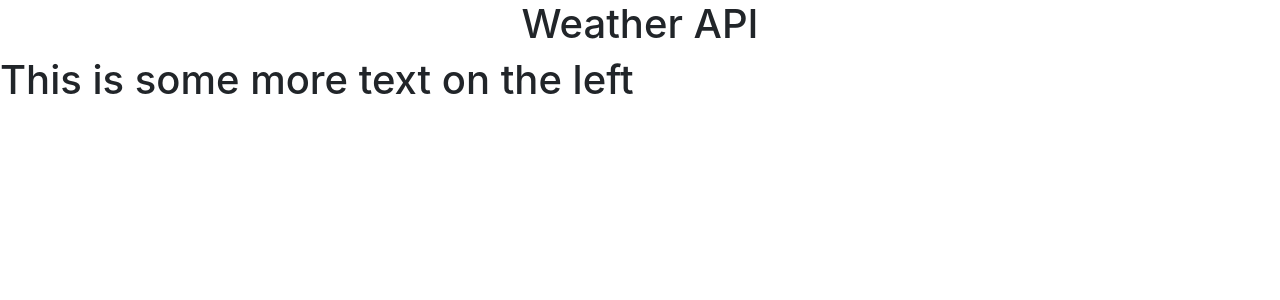
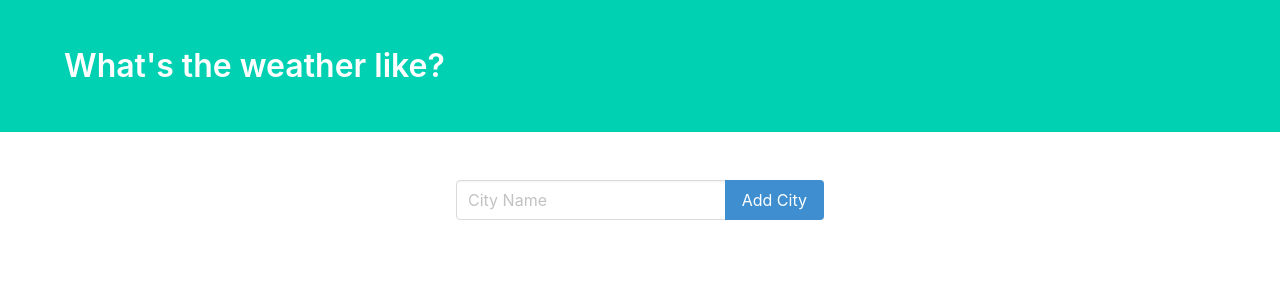
Before and after one commit to michealcoleyoung/WeatherAPI, a Flask app: page / in a window 1280 px wide. Shown: the top 300 px of the page. Run offline with Flask 2, Linux system fonts and the light colour scheme; data that the repository does not hold is empty; some libraries are stand-ins or nearby versions.

Commit message:
updated url in app.py

```diff
--- a/app.py
+++ b/app.py
@@ -9,4 +9,11 @@ app.config['DEBUG'] = True
 
 @app.route('/')
 def index():
+    url = 'http://api.openweathermap.org/data/2.5/weather?q=London,uk&APPID=9505be1fdbed303d342537db528a8c23'
+    city = 'Dallas'
+
+    r = requests.get(url.format(city)).json()
+    print(r)
+
+
     return render_template('weather.html')
--- a/templates/weather.html
+++ b/templates/weather.html
@@ -1,13 +1,90 @@
-<!DOCTYPE html>
+<!-- <!DOCTYPE html>
 <html lang="en">
 <head>
     <meta charset="UTF-8">
     <link rel="stylesheet" href="https://stackpath.bootstrapcdn.com/bootstrap/4.3.1/css/bootstrap.min.css" integrity="sha384-ggOyR0iXCbMQv3Xipma34MD+dH/1fQ784/j6cY/iJTQUOhcWr7x9JvoRxT2MZw1T" crossorigin="anonymous">
-    <link rel="stylesheet" type="text/css" href="{{ url_for('static', filename='static/style.css') }}">
+    <link rel="stylesheet" type="text/css" href="{{ url_for('static', filename='styles.css') }}">
     <title>Title</title>
 </head>
 <body>
 	<h1 class="text-center">Weather API</h1>
 	<h1>This is some more text on the left</h1>
 </body>
+</html> -->
+<!DOCTYPE html>
+<html lang="en">
+
+<head>
+    <meta charset="UTF-8">
+    <!-- <link rel="stylesheet" href="https://stackpath.bootstrapcdn.com/bootstrap/4.3.1/css/bootstrap.min.css" integrity="sha384-ggOyR0iXCbMQv3Xipma34MD+dH/1fQ784/j6cY/iJTQUOhcWr7x9JvoRxT2MZw1T" crossorigin="anonymous">
+    <link rel="stylesheet" type="text/css" href="{{ url_for('static', filename='styles.css') }}"> -->
+    <meta name="viewport" content="width=device-width, initial-scale=1.0">
+    <meta http-equiv="X-UA-Compatible" content="ie=edge">
+    <link rel="stylesheet" href="https://cdnjs.cloudflare.com/ajax/libs/bulma/0.6.2/css/bulma.css" />
+    <title>Flask Web API</title>
+</head>
+
+<body>
+    <section class="hero is-primary">
+        <div class="hero-body">
+            <div class="container">
+                <h1 class="title">
+                    What's the weather like?
+                </h1>
+            </div>
+        </div>
+    </section>
+    <section class="section">
+        <div class="container">
+            <div class="columns">
+                <div class="column is-offset-4 is-4">
+                    <form method="POST">
+                        <div class="field has-addons">
+                            <div class="control is-expanded">
+                                <input class="input" name="city" type="text" placeholder="City Name">
+                            </div>
+                            <div class="control">
+                                <button class="button is-info">
+                                    Add City
+                                </button>
+                            </div>
+                        </div>
+                    </form>
+                </div>
+            </div>
+        </div>
+    </section>
+    <section class="section">
+        <div class="container">
+            <div class="columns">
+                <div class="column is-offset-4 is-4">
+                    {% for weather in weather_data %}
+                    <div class="box">
+                        <article class="media">
+                            <div class="media-left">
+                                <figure class="image is-50x50">
+                                    <img src="http://openweathermap.org/img/w/10d.png" alt="Image">
+                                </figure>
+                            </div>
+                            <div class="media-content">
+                                <div class="content">
+                                    <p>
+                                        <span class="title">Dallas</span>
+                                        <br>
+                                        <span class="subtitle">29° F</span>
+                                        <br> Cloudy with a chance of rain
+                                    </p>
+                                </div>
+                            </div>
+                        </article>
+                    </div>
+                    {% endfor %}
+                </div>
+            </div>
+        </div>
+    </section>
+    <footer class="footer">
+    </footer>
+</body>
+
 </html>
```
